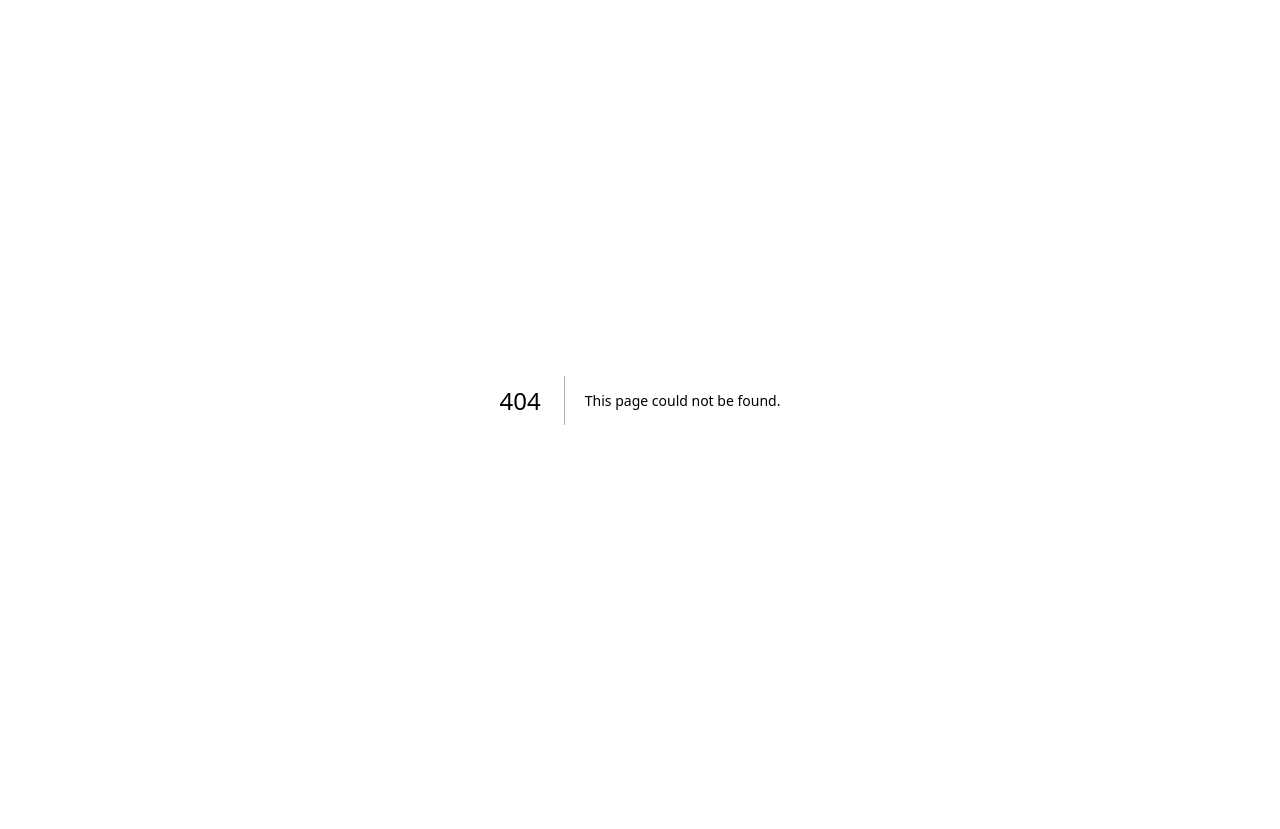
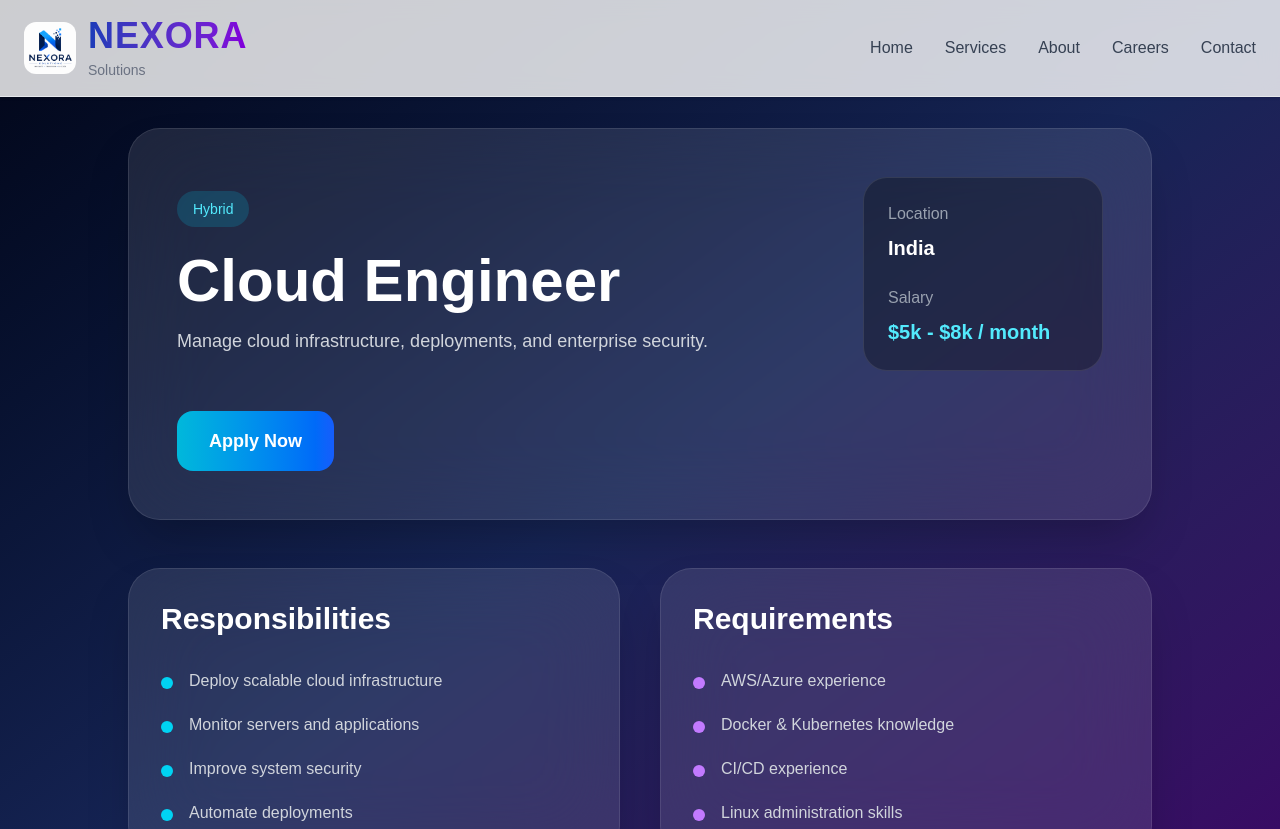
Before and after one commit to vijitibu/nexora-solutions-landing-page, a Next.js app: page /careers/cloud-engineer in a window 1280 px wide. Before the commit this address had no page. Shown: the top 829 px of the page. Before the commit the page ends 800 px from the top, so only its background shows below. Built offline with nearby package versions, Linux system fonts and the light colour scheme.

Commit message:
Added career page with details

```diff
--- /dev/null
+++ b/src/app/careers/[id]/page.tsx
@@ -0,0 +1,98 @@
+import Navbar from "@/components/layout/Navbar";
+import Footer from "@/components/layout/Footer";
+
+import Link from "next/link";
+import { notFound } from "next/navigation";
+
+import { careers } from "@/data/careers";
+
+export default async function CareerDetails({
+  params,
+}: {
+  params: Promise<{ id: string }>;
+}) {
+  const { id } = await params;
+
+  const job = careers.find((item) => item.id === id);
+
+  if (!job) {
+    return notFound();
+  }
+
+  return (
+    <>
+      <Navbar />
+
+      <main className="min-h-screen bg-linear-to-br from-slate-950 via-blue-950 to-purple-950 text-white px-4 sm:px-6 lg:px-8 pt-32 pb-24 overflow-hidden">
+        <section className="max-w-5xl mx-auto">
+          {/* Top Card */}
+          <div className="bg-white/10 backdrop-blur-2xl border border-white/10 rounded-4xl p-8 md:p-12 shadow-2xl mb-12">
+            <div className="flex flex-col lg:flex-row lg:items-center lg:justify-between gap-6 mb-10">
+              <div>
+                <span className="px-4 py-2 rounded-full bg-cyan-500/20 text-cyan-300 text-sm inline-block mb-6">
+                  {job.type}
+                </span>
+
+                <h1 className="text-4xl md:text-6xl font-bold mb-4">
+                  {job.title}
+                </h1>
+
+                <p className="text-gray-300 text-lg leading-relaxed max-w-3xl">
+                  {job.description}
+                </p>
+              </div>
+
+              <div className="bg-black/30 border border-white/10 rounded-3xl p-6 min-w-60">
+                <p className="text-gray-400 mb-2">Location</p>
+                <h3 className="text-xl font-semibold mb-6">{job.location}</h3>
+
+                <p className="text-gray-400 mb-2">Salary</p>
+                <h3 className="text-xl font-semibold text-cyan-300">
+                  {job.salary}
+                </h3>
+              </div>
+            </div>
+
+            <Link
+              href="/contact"
+              className="inline-flex items-center justify-center px-8 py-4 rounded-2xl bg-linear-to-r from-cyan-500 to-blue-600 text-lg font-semibold hover:scale-[1.02] transition-all duration-300"
+            >
+              Apply Now
+            </Link>
+          </div>
+
+          {/* Responsibilities */}
+          <div className="grid grid-cols-1 lg:grid-cols-2 gap-10">
+            <div className="bg-white/10 backdrop-blur-2xl border border-white/10 rounded-4xl p-8 shadow-2xl">
+              <h2 className="text-3xl font-bold mb-8">Responsibilities</h2>
+
+              <ul className="space-y-5 text-gray-300">
+                {job.responsibilities.map((item, index) => (
+                  <li key={index} className="flex items-start gap-4">
+                    <span className="w-3 h-3 rounded-full bg-cyan-400 mt-2"></span>
+                    {item}
+                  </li>
+                ))}
+              </ul>
+            </div>
+
+            <div className="bg-white/10 backdrop-blur-2xl border border-white/10 rounded-4xl p-8 shadow-2xl">
+              <h2 className="text-3xl font-bold mb-8">Requirements</h2>
+
+              <ul className="space-y-5 text-gray-300">
+                {job.requirements.map((item, index) => (
+                  <li key={index} className="flex items-start gap-4">
+                    <span className="w-3 h-3 rounded-full bg-purple-400 mt-2"></span>
+                    {item}
+                  </li>
+                ))}
+              </ul>
+            </div>
+          </div>
+        </section>
+      </main>
+
+      <Footer />
+    </>
+  );
+}
--- /dev/null
+++ b/src/app/careers/page.tsx
@@ -0,0 +1,78 @@
+import Navbar from "@/components/layout/Navbar";
+import Footer from "@/components/layout/Footer";
+
+import Link from "next/link";
+
+import { careers } from "@/data/careers";
+
+export default function CareersPage() {
+  return (
+    <>
+      <Navbar />
+
+      <main className="min-h-screen bg-linear-to-br from-slate-950 via-blue-950 to-purple-950 text-white px-4 sm:px-6 lg:px-8 pt-32 pb-24 overflow-hidden">
+        {/* Hero */}
+        <section className="max-w-7xl mx-auto text-center mb-24">
+          <div className="inline-block px-6 py-3 rounded-full bg-white/10 border border-white/10 backdrop-blur-xl mb-8">
+            <span className="text-cyan-400 font-semibold tracking-widest uppercase">
+              Careers at NEXORA
+            </span>
+          </div>
+
+          <h1 className="text-5xl md:text-7xl font-bold leading-tight mb-8">
+            Join Our
+            <span className="bg-linear-to-r from-cyan-400 to-blue-500 bg-clip-text text-transparent">
+              {" "}
+              Innovative Team
+            </span>
+          </h1>
+
+          <p className="text-gray-300 text-lg md:text-xl max-w-3xl mx-auto leading-relaxed">
+            Build the future with NEXORA Solutions. Explore exciting
+            opportunities in software development, cloud computing, UI/UX,
+            cybersecurity, and enterprise technologies.
+          </p>
+        </section>
+
+        {/* Career Cards */}
+        <section className="max-w-7xl mx-auto grid grid-cols-1 md:grid-cols-2 xl:grid-cols-3 gap-10">
+          {careers.map((job) => (
+            <div
+              key={job.id}
+              className="bg-white/10 backdrop-blur-2xl border border-white/10 rounded-4xl p-8 shadow-2xl hover:scale-[1.02] transition-all duration-300"
+            >
+              <div className="flex items-center justify-between mb-6">
+                <span className="px-4 py-2 rounded-full bg-cyan-500/20 text-cyan-300 text-sm">
+                  {job.type}
+                </span>
+
+                <span className="text-sm text-gray-400">{job.location}</span>
+              </div>
+
+              <h2 className="text-3xl font-bold mb-4">{job.title}</h2>
+
+              <p className="text-gray-300 leading-relaxed mb-6">
+                {job.description}
+              </p>
+
+              <div className="mb-8">
+                <p className="text-lg font-semibold text-cyan-300">
+                  {job.salary}
+                </p>
+              </div>
+
+              <Link
+                href={`/careers/${job.id}`}
+                className="inline-flex items-center justify-center w-full py-4 rounded-2xl bg-linear-to-r from-cyan-500 to-blue-600 font-semibold hover:scale-[1.02] transition-all duration-300"
+              >
+                View Details
+              </Link>
+            </div>
+          ))}
+        </section>
+      </main>
+
+      <Footer />
+    </>
+  );
+}
--- a/src/components/layout/Footer.tsx
+++ b/src/components/layout/Footer.tsx
@@ -43,7 +43,12 @@ export default function Footer() {
             >
               Services
             </Link>
-
+            <Link
+              href="/careers"
+              className="hover:text-white transition duration-300"
+            >
+              Careers
+            </Link>
             <Link
               href="/contact"
               className="hover:text-white transition duration-300"
--- a/src/components/layout/Navbar.tsx
+++ b/src/components/layout/Navbar.tsx
@@ -11,6 +11,7 @@ export default function Navbar() {
     { name: "Home", path: "/" },
     { name: "Services", path: "/services" },
     { name: "About", path: "/about" },
+    { name: "Careers", path: "/careers" },
     { name: "Contact", path: "/contact" },
   ];
 
--- /dev/null
+++ b/src/data/careers.ts
@@ -0,0 +1,65 @@
+export const careers = [
+  {
+    id: "frontend-developer",
+    title: "Frontend Developer",
+    location: "Remote",
+    type: "Full Time",
+    salary: "$4k - $6k / month",
+    description:
+      "Build modern responsive web applications using React, Next.js, and Tailwind CSS.",
+    responsibilities: [
+      "Develop responsive UI components",
+      "Collaborate with backend developers",
+      "Optimize application performance",
+      "Maintain scalable frontend architecture",
+    ],
+    requirements: [
+      "2+ years React experience",
+      "Strong TypeScript knowledge",
+      "Experience with Tailwind CSS",
+      "Knowledge of Next.js",
+    ],
+  },
+  {
+    id: "ui-ux-designer",
+    title: "UI/UX Designer",
+    location: "Dubai, UAE",
+    type: "Full Time",
+    salary: "$3k - $5k / month",
+    description:
+      "Design beautiful user experiences and modern enterprise interfaces.",
+    responsibilities: [
+      "Create wireframes and prototypes",
+      "Design responsive interfaces",
+      "Collaborate with development team",
+      "Maintain design systems",
+    ],
+    requirements: [
+      "Figma expertise",
+      "Creative design portfolio",
+      "Understanding of UX principles",
+      "Team collaboration skills",
+    ],
+  },
+  {
+    id: "cloud-engineer",
+    title: "Cloud Engineer",
+    location: "India",
+    type: "Hybrid",
+    salary: "$5k - $8k / month",
+    description:
+      "Manage cloud infrastructure, deployments, and enterprise security.",
+    responsibilities: [
+      "Deploy scalable cloud infrastructure",
+      "Monitor servers and applications",
+      "Improve system security",
+      "Automate deployments",
+    ],
+    requirements: [
+      "AWS/Azure experience",
+      "Docker & Kubernetes knowledge",
+      "CI/CD experience",
+      "Linux administration skills",
+    ],
+  },
+];
```
